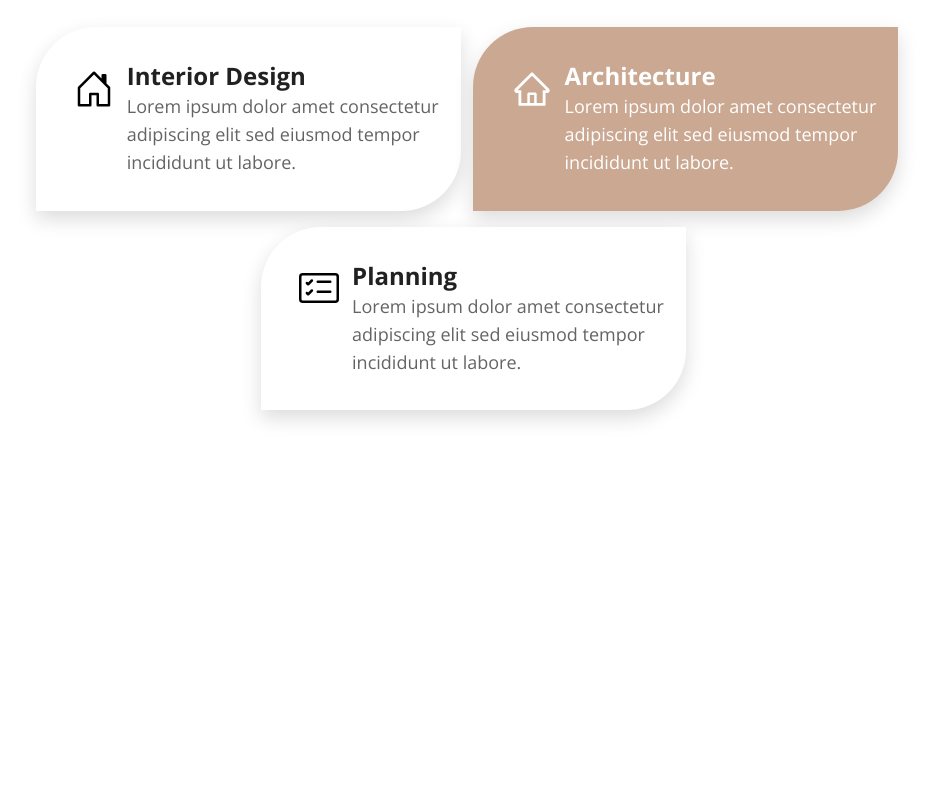
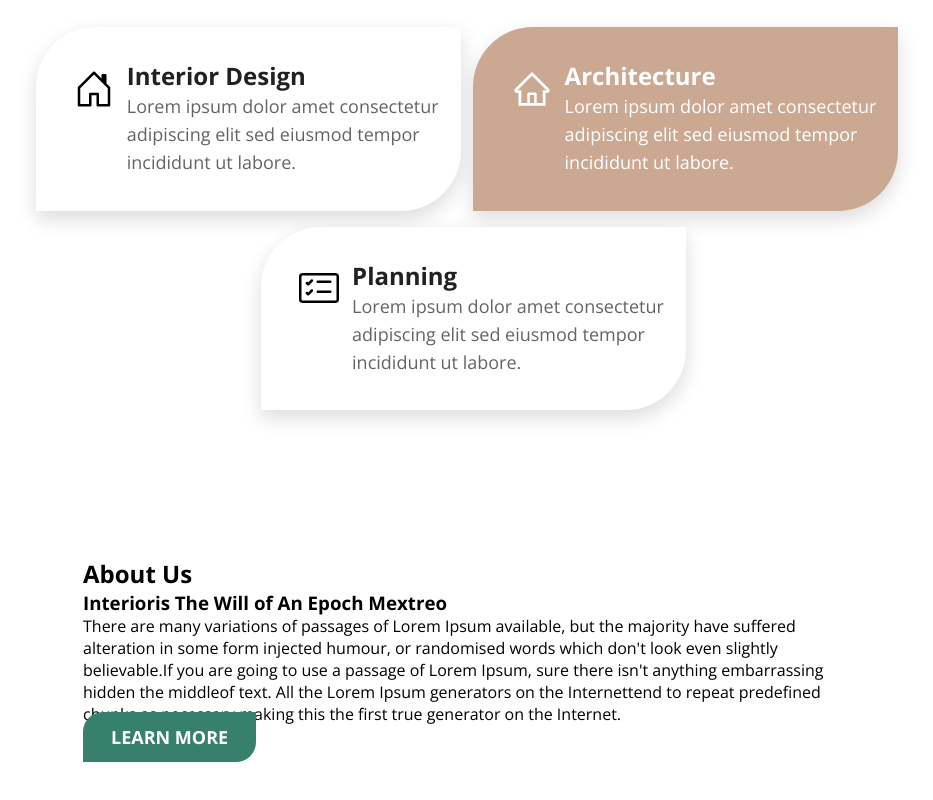
Before and after one commit to elianbecali/decbase, a Next.js app: page / in a window 1280 px wide. Shown: the part 881-1681 px from the top of the page, without its empty margins (173-1106 px from the left). Before the commit the page ends 1331 px from the top, so only its background shows below. Built offline with nearby package versions, Linux system fonts and the light colour scheme.

Commit message:
feat: add structure section about us

```diff
--- a/src/pages/Home/index.tsx
+++ b/src/pages/Home/index.tsx
@@ -6,7 +6,7 @@ import CardService from '../../components/CardService';
 
 import Menu from  '../../components/Menu';
 
-import { HeaderPage, SectionService } from './styles';
+import { ButtonCall, HeaderPage, SectionAboutUs, SectionService } from './styles';
 
 function Home() {
   return (
@@ -21,7 +21,9 @@ function Home() {
             tempor incididunt ut labore et dolore magna aliqua. Ut enim ad minim
             veniam, quis nostrud exercitation.
           </p>
-          <a href="#">contact</a>
+          <ButtonCall href="#">
+            contact
+          </ButtonCall>
         </div>
         <div>
           <Image
@@ -72,6 +74,34 @@ function Home() {
           />
         </div>
       </SectionService>
+
+      <SectionAboutUs>
+        <div>
+          {/* <Image
+            src="/images/pexels-vecislavas-popa.png"
+            alt="Interior Design in the house"
+            layout="fill"
+          /> */}
+        </div>
+        <div>
+          <h2>About Us</h2>
+          <h3>Interioris The Will of An Epoch Mextreo</h3>
+          <p>
+            There are many variations of passages of Lorem Ipsum available,
+            but the majority have suffered alteration in some form injected
+            humour, or randomised words which don't look even slightly
+            believable.If you are going to use a passage of Lorem Ipsum,
+            sure there isn't anything embarrassing hidden the middleof text.
+            All the Lorem Ipsum generators on the Internettend to repeat
+            predefined chunks as necessary,making this the first true
+            generator on the Internet.
+          </p>
+
+          <ButtonCall href="#">
+            Learn More
+          </ButtonCall>
+        </div>
+      </SectionAboutUs>
     </>
   );
 }
--- a/src/pages/Home/styles.ts
+++ b/src/pages/Home/styles.ts
@@ -49,21 +49,6 @@ export const HeaderPage = styled.header`
       line-height: 1.8rem;
       color: var(--dove-gray);
     }
-
-    a {
-      font-weight: 700;
-      font-size: 1.125rem;
-      text-align: center;
-      text-transform: uppercase;
-      margin-top: 2.8rem;
-
-      max-width: 140px;
-      padding: 0.8rem 1.75rem;
-      border: none;
-      border-radius: 1.25rem 0;
-      color: var(--white);
-      background-color: var(--viridian);
-    }
   }
 
   div + div {
@@ -93,6 +78,21 @@ export const HeaderPage = styled.header`
       z-index: -1;
     }
   }
+`;
+
+export const ButtonCall = styled.a`
+  font-weight: 700;
+  font-size: 1.125rem;
+  text-align: center;
+  text-transform: uppercase;
+  margin-top: 2.8rem;
+
+  max-width: 140px;
+  padding: 0.8rem 1.75rem;
+  border: none;
+  border-radius: 1.25rem 0;
+  color: var(--white);
+  background-color: var(--viridian);
 `;
 
 export const SectionService = styled.section`
@@ -172,3 +172,7 @@ export const SectionService = styled.section`
   }
 
 `;
+
+export const SectionAboutUs = styled.section`
+  padding: 6.688rem 16rem;
+`;
```
Also changed, not shown: public/images/pexels-vecislavas-popa.png (added).
